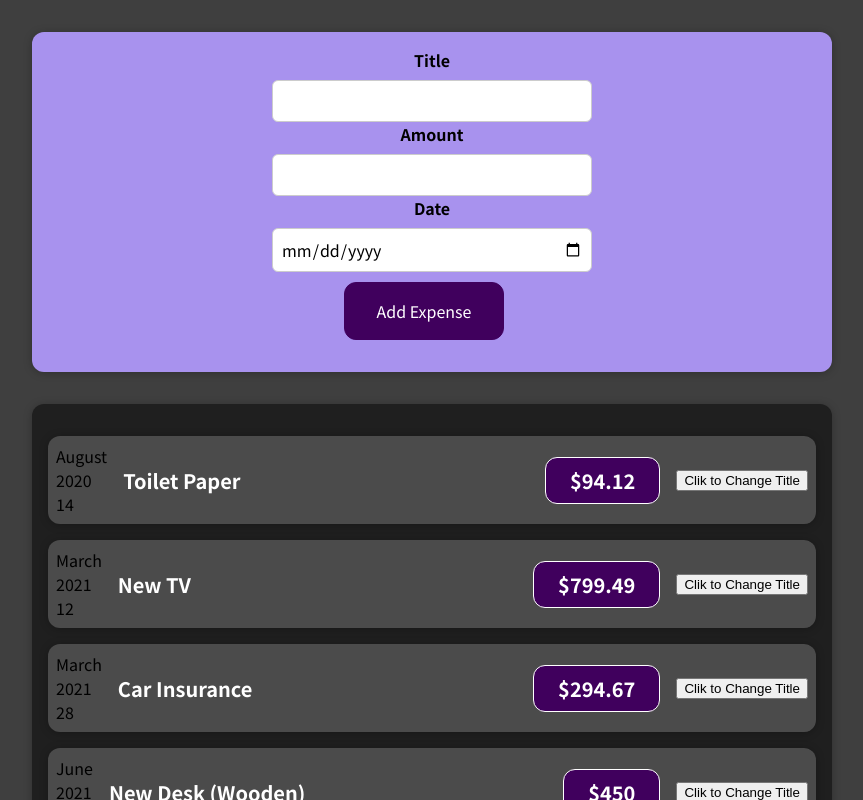
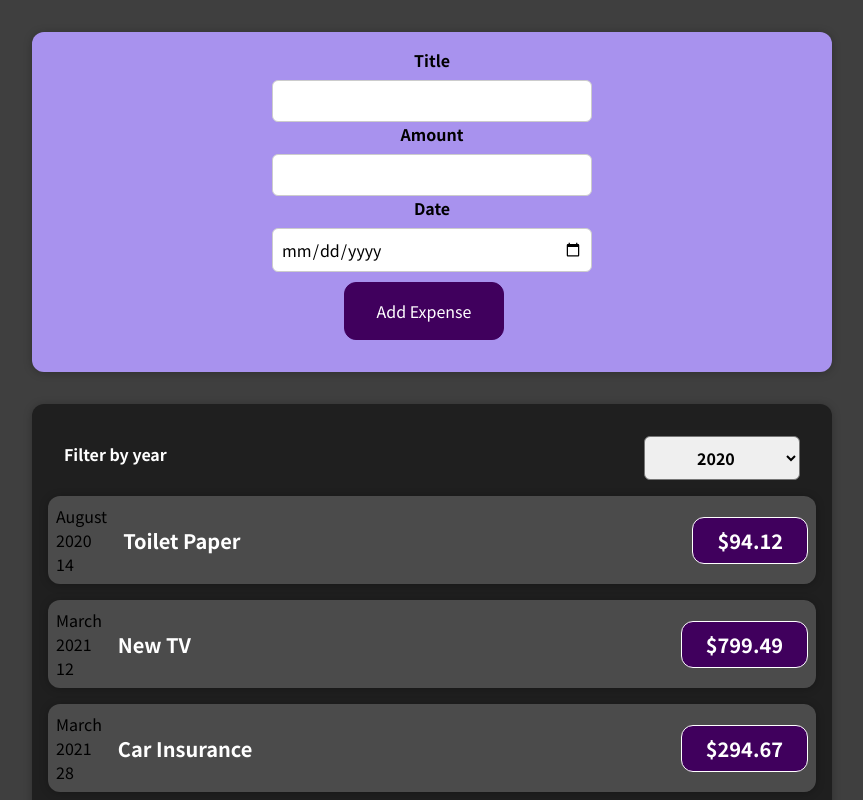
Before and after one commit to Abmart0803/Expenses-Tracker-App, a React (Create React App) app in the folder expenses/: page / in a window 1280 px wide. Shown: the top 800 px of the page, without its empty margins (208-1071 px from the left). Built offline with nearby package versions, Linux system fonts and the light colour scheme.

Commit message:
modified:   src/components/Expenses/ExpenseItem.js         modified:   src/components/Expenses/Expenses.js         new file:   src/components/Expenses/ExpensesFilter.css         new file:   src/components/Expenses/ExpensesFilter.js

```diff
--- a/expenses/src/components/Expenses/ExpenseItem.js
+++ b/expenses/src/components/Expenses/ExpenseItem.js
@@ -1,23 +1,15 @@
-import React, { useState } from "react";
+import React from "react";
 import ExpenseDate from "./ExpenseDate";
 import Card from "../UI/Card";
 import "./ExpenseItem.css";
 
 const ExpenseItem = (props) => {
-  const [title, setTitle] = useState(props.title);
-
-  const clickHandler = () => {
-    setTitle("Updated now!!!");
-    console.log(title);
-  };
-
   return (
     <Card className="expense-item">
       <ExpenseDate date={props.date} />
       <div className="expense-item__description">
-        <h2>{title}</h2>
+        <h2>{props.title}</h2>
         <div className="expense-item__price">${props.amount}</div>
-        <button onClick={clickHandler}>Clik to Change Title</button>
       </div>
     </Card>
   );
--- a/expenses/src/components/Expenses/Expenses.js
+++ b/expenses/src/components/Expenses/Expenses.js
@@ -1,11 +1,22 @@
-import React from "react";
+import React, { useState } from "react";
 import ExpenseItem from "./ExpenseItem";
+import ExpensesFilter from "./ExpensesFilter";
 import Card from "../UI/Card";
 import "./Expenses.css";
 
 const Expenses = (props) => {
+  const [filteredYear, setFilteredYear] = useState("2020");
+
+  const filterChangeHandler = (selectedYear) => {
+    setFilteredYear(selectedYear);
+  };
   return (
+    <div>
       <Card className="expenses">
+        <ExpensesFilter
+          selectedYear={filteredYear}
+          onChangeFilter={filterChangeHandler}
+        />
         <ExpenseItem
           title={props.items[0].title}
           amount={props.items[0].amount}
@@ -27,6 +38,7 @@
           date={props.items[3].date}
         />
       </Card>
+    </div>
   );
 };
 
--- /dev/null
+++ b/expenses/src/components/Expenses/ExpensesFilter.css
@@ -0,0 +1,24 @@
+.expenses-filter {
+  color: white;
+  padding: 0 1rem;
+}
+
+.expenses-filter__control {
+  display: flex;
+  width: 100%;
+  align-items: center;
+  justify-content: space-between;
+  margin: 1rem 0;
+}
+
+.expenses-filter label {
+  font-weight: bold;
+  margin-bottom: 0.5rem;
+}
+
+.expenses-filter select {
+  font: inherit;
+  padding: 0.5rem 3rem;
+  font-weight: bold;
+  border-radius: 6px;
+}
--- /dev/null
+++ b/expenses/src/components/Expenses/ExpensesFilter.js
@@ -0,0 +1,24 @@
+import React from "react";
+
+import "./ExpensesFilter.css";
+
+const ExpensesFilter = (props) => {
+  const dropDownEffectHandler = (event) => {
+    props.onChangeFilter(event.target.value);
+  };
+  return (
+    <div className="expenses-filter">
+      <div className="expenses-filter__control">
+        <label>Filter by year</label>
+        <select value={props.selectedYear} onChange={dropDownEffectHandler}>
+          <option value="2022">2022</option>
+          <option value="2021">2021</option>
+          <option value="2020">2020</option>
+          <option value="2019">2019</option>
+        </select>
+      </div>
+    </div>
+  );
+};
+
+export default ExpensesFilter;
```
Lines whose indentation alone changed are shown as unchanged.
